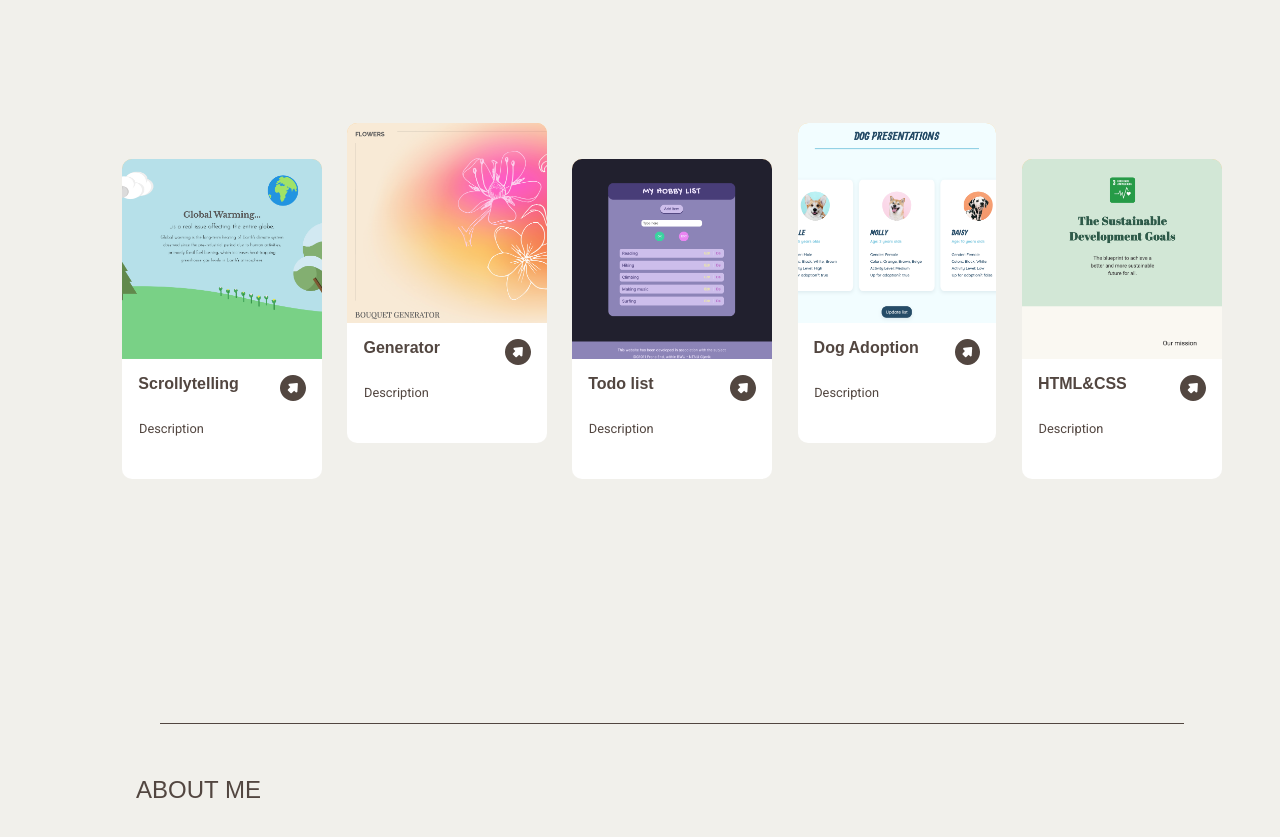
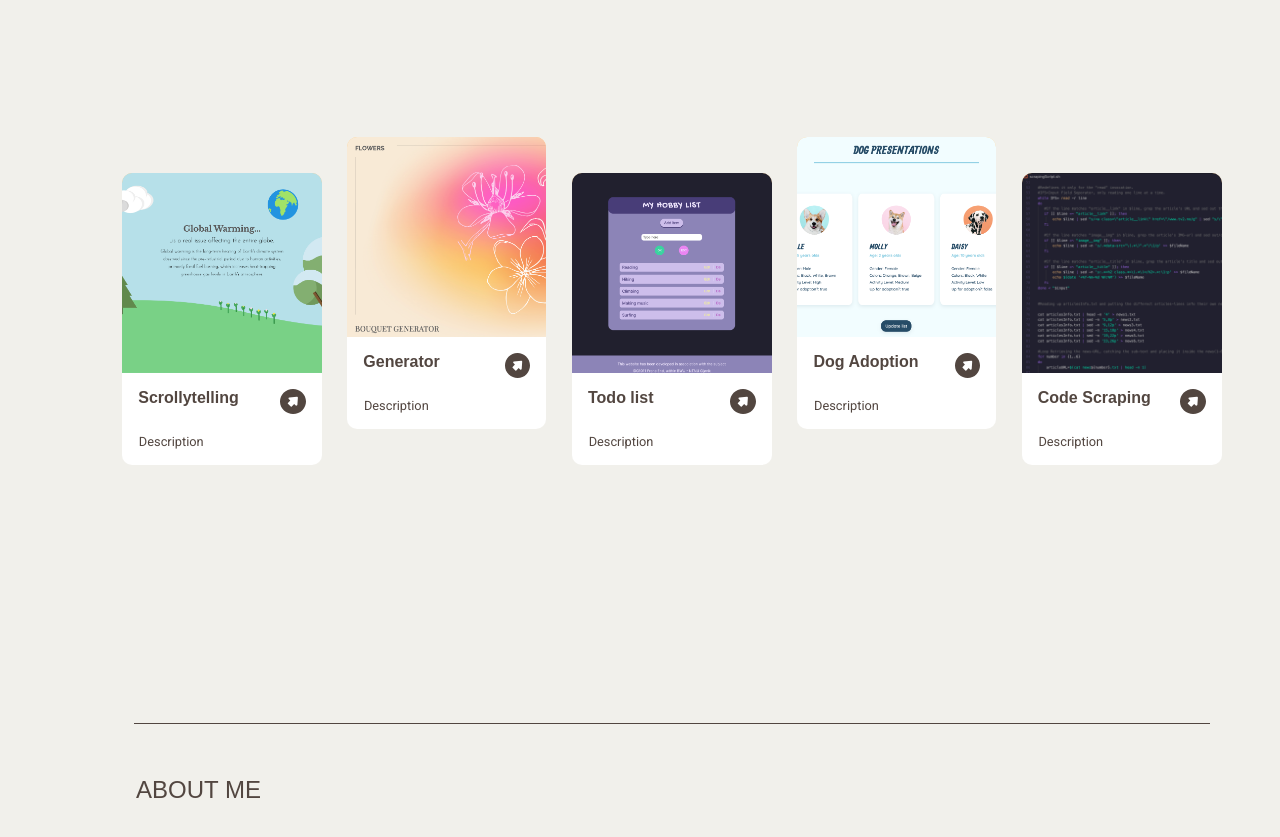
Before and after one commit to lisamarimyrene/Portfolio, a plain HTML site: page index.html in a window 1280 px wide. Shown: the part 1700-2537 px from the top of the page. Drawn offline with Linux system fonts and the light colour scheme; a web font is replaced by a local one.

Commit message:
fixed cards

```diff
--- a/assets/sass/main.scss
+++ b/assets/sass/main.scss
@@ -124,7 +124,7 @@ main {
             flex-wrap: wrap;
             justify-content: center;
             margin-top: 7vh;
-            width: 90vw;
+            width: 100%;
 
             .project__cards--card {
                 display: flex;
@@ -133,6 +133,8 @@ main {
                 height: auto;
                 margin: 2.5vh 1vw;
                 border-radius: 10px;
+                padding-bottom: 2vh;
+                min-width: 50vw;
 
                 .cards__img {
                     height: 20vh;
@@ -516,9 +518,9 @@ footer {
                     display: flex;
                     flex-direction: column;
                     background-color: white;
-                    min-height: 40vh;
+                    height: auto;
                     min-width: 15vw;
-                    margin-bottom: 2vh;
+                    padding-bottom: 2vh;
                     margin: 1vh 1vw;
                     border-radius: 10px;
 
@@ -562,7 +564,7 @@ footer {
             height: 100vh;
 
             hr {
-                width: 80vw;
+                width: 84vw;
                 border: none;
                 height: 0.1vh;
             }
--- a/index.html
+++ b/index.html
@@ -172,7 +172,7 @@
                     <img class="cards__img" src="./assets/img/project_todolist.png" alt="Project Image">
                     <div class="cards__info">
                         <h4>Todo list</h4>
-                        <a href=""><img class="cards__arrowBtn" src="./assets/img/arrow_icon.svg"
+                        <a href="https://github.com/lisamarimyrene/todo_hobbylist"><img class="cards__arrowBtn" src="./assets/img/arrow_icon.svg"
                                 alt="Project link icon"></a>
                     </div>
                     <p>Description</p>
@@ -182,17 +182,17 @@
                     <img class="cards__img" src="./assets/img/project_dog.png" alt="Project Image">
                     <div class="cards__info">
                         <h4>Dog Adoption</h4>
-                        <a href=""><img class="cards__arrowBtn" src="./assets/img/arrow_icon.svg"
+                        <a href="https://github.com/lisamarimyrene/dog_objects"><img class="cards__arrowBtn" src="./assets/img/arrow_icon.svg"
                                 alt="Project link icon"></a>
                     </div>
                     <p>Description</p>
                 </div>
 
                 <div class="project__cards--card">
-                    <img class="cards__img" src="./assets/img/project_sustainablegoals.png" alt="Project Image">
+                    <img class="cards__img" src="./assets/img/project_codescraping.png" alt="Project Image">
                     <div class="cards__info">
-                        <h4>HTML&CSS</h4>
-                        <a href=""><img class="cards__arrowBtn" src="./assets/img/arrow_icon.svg"
+                        <h4>Code Scraping</h4>
+                        <a href="https://github.com/lisamarimyrene/IDG1100_examproject"><img class="cards__arrowBtn" src="./assets/img/arrow_icon.svg"
                                 alt="Project link icon"></a>
                     </div>
                     <p>Description</p>
```
Also changed, not shown: assets/img/project_codescraping.png (added), assets/sass/main.css, 1 other file.
